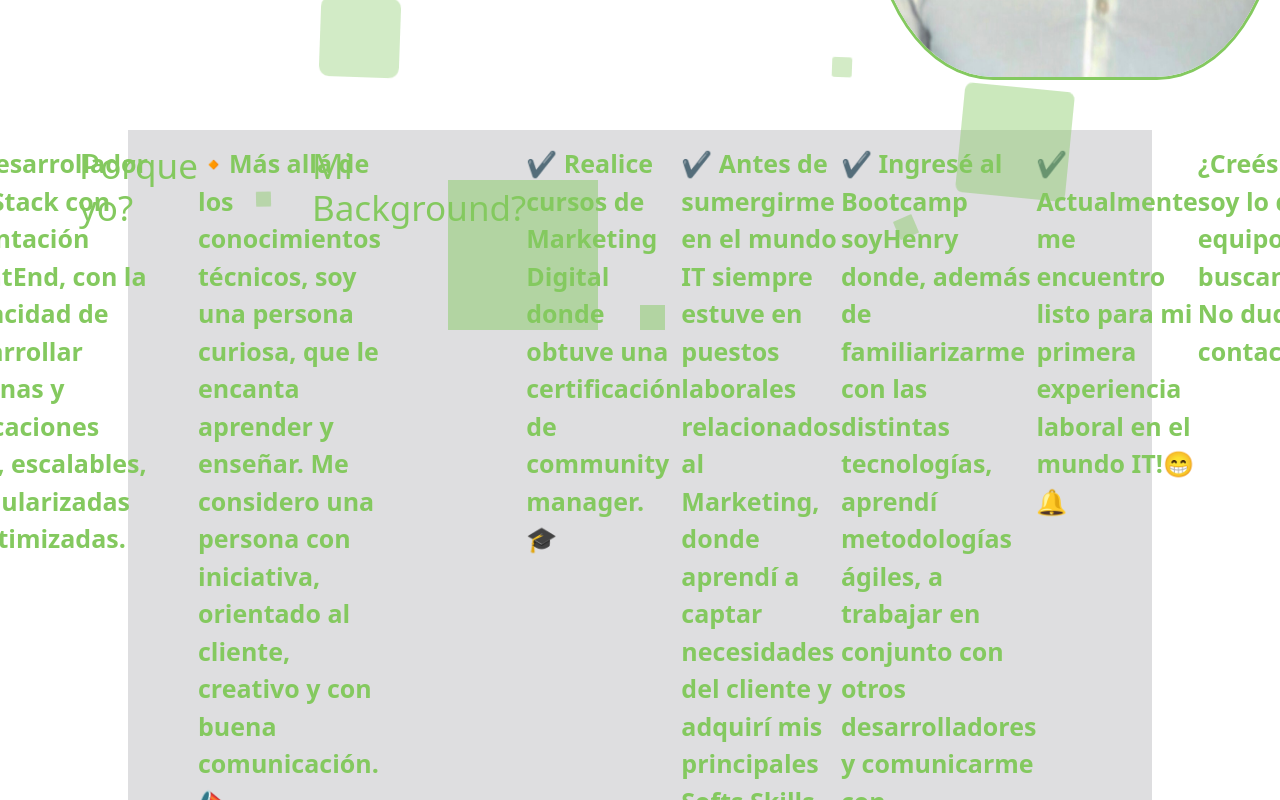
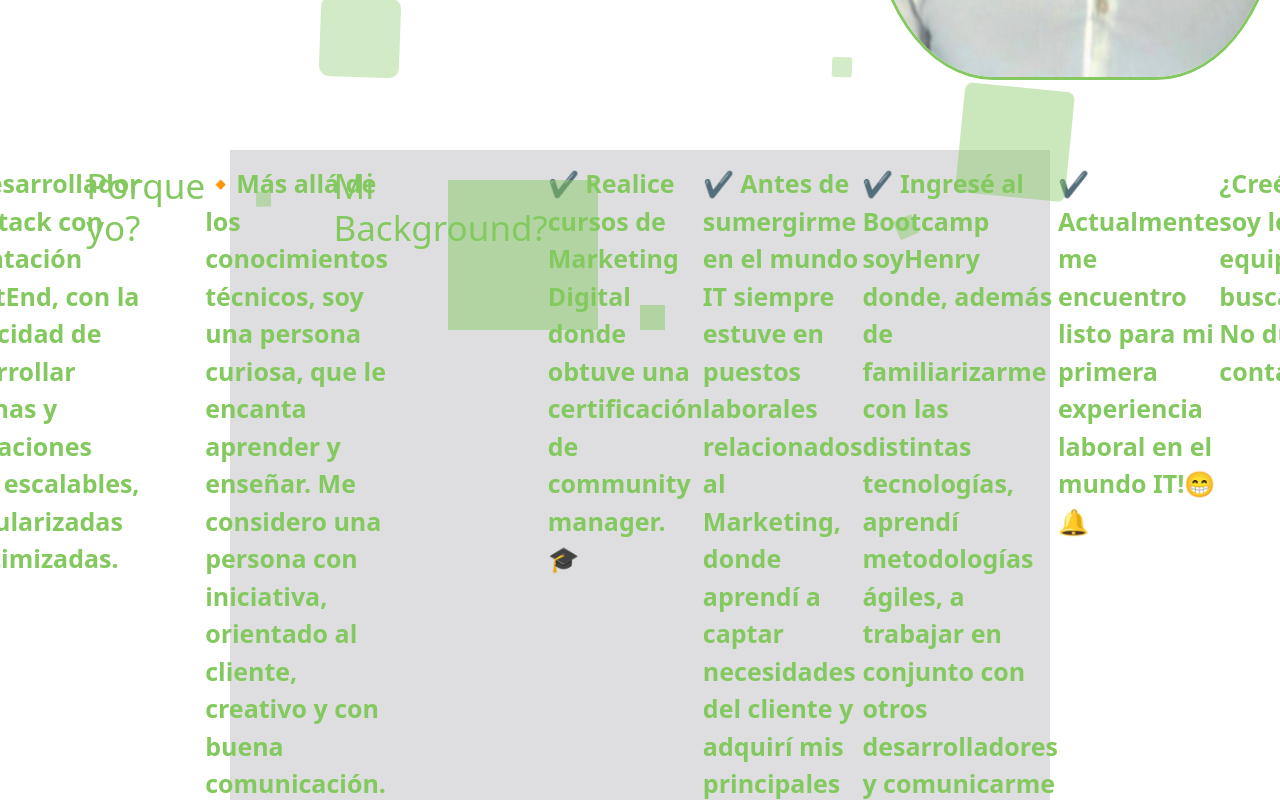
Before and after one commit to gaspar1407/PORTFOLIO, a React (Create React App) app: page / in a window 1280 px wide. Shown: the part 620-1420 px from the top of the page. Built offline with nearby package versions, Linux system fonts and the light colour scheme.

Commit message:
error en home css

```diff
--- a/src/components/estilos/Home.css
+++ b/src/components/estilos/Home.css
@@ -144,10 +144,13 @@
 
 .contenedorinfo{
     display: flex;
+    flex-direction: column;
     justify-content: center;
     align-items: center;
-    width: 100%;
+   /*  width: 100%; */
     margin-top: 0;
+    width: 80%;
+    margin: 20px auto;
 }
 .tituloProyectos{
     color: rgba(95, 113, 97, 1);
```
